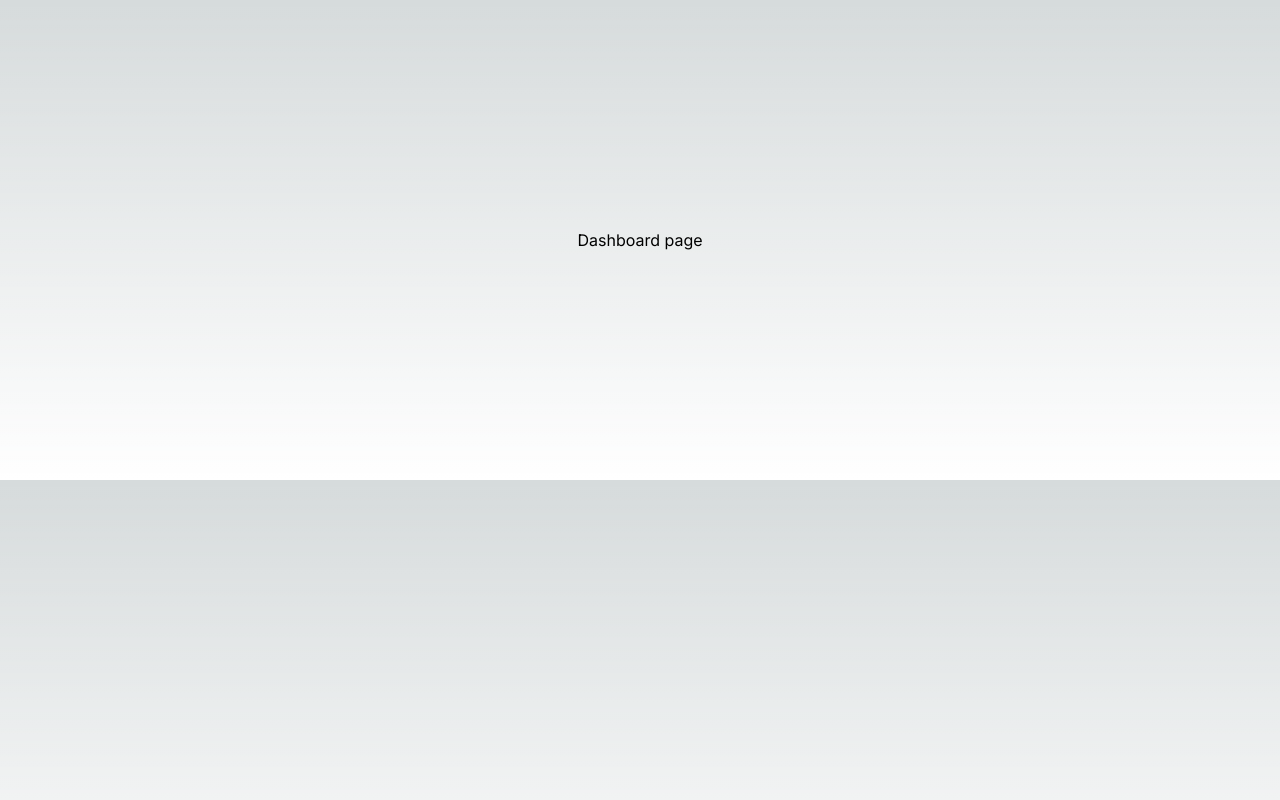
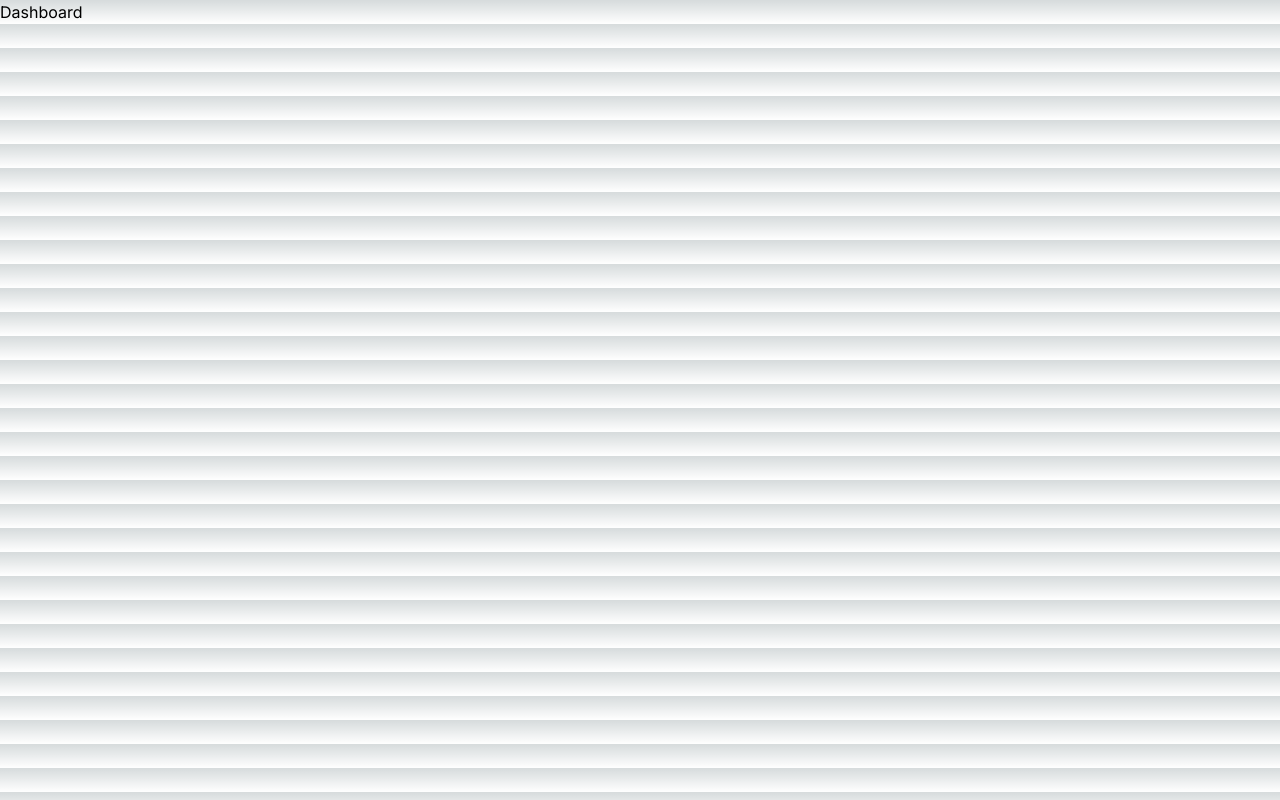
Before and after one commit to ahadsenja/blog-management-system-next, a Next.js app: page /dashboard in a window 1280 px wide. Built offline with nearby package versions, Linux system fonts and the light colour scheme; sample sign-in values are in the browser's storage.

Commit message:
chore: move isLoggedIn status checking

```diff
--- a/src/app/dashboard/Dashboard.tsx
+++ b/src/app/dashboard/Dashboard.tsx
@@ -1,13 +1,22 @@
 'use client'
 import { useRouter } from "next/navigation";
+import { useEffect, useState } from "react";
 
 export default function Dashboard() {
   const router = useRouter();
-  const isLoggedIn = localStorage.getItem('isLoggedIn');
+
+  useEffect(() => {
+    if (typeof window !== 'undefined') {
+      const isLoggedIn = localStorage.getItem('isLoggedIn');
+      if (!isLoggedIn) {
+        router.push('/login');
+      }
+    }
+  }, [router])
 
   return (
     <>
-      {isLoggedIn ? <h1>Dashboard page</h1> : router.push('/login')}
+      <h1>Dashboard</h1>
     </>
   )
 }
--- a/src/app/dashboard/page.tsx
+++ b/src/app/dashboard/page.tsx
@@ -1,12 +1,12 @@
 'use client'
+import { useEffect, useState } from 'react';
 import Dashboard from './Dashboard'
+import { useRouter } from 'next/navigation';
 
 export default function page() {
   return (
     <>
-      <div className='flex justify-center items-center h-[30rem]'>
-        <Dashboard />
-      </div>
+      <Dashboard />
     </>
   )
 }
```
